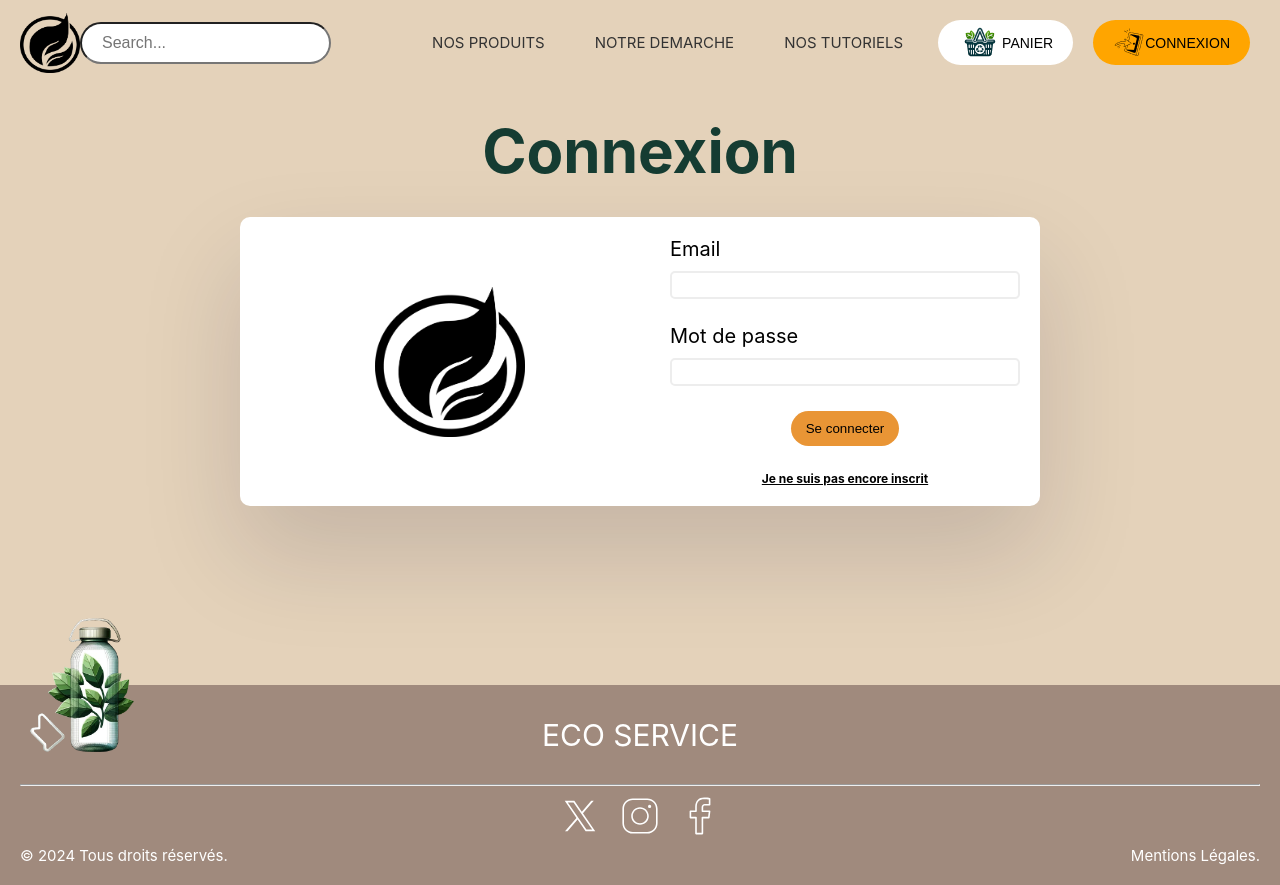
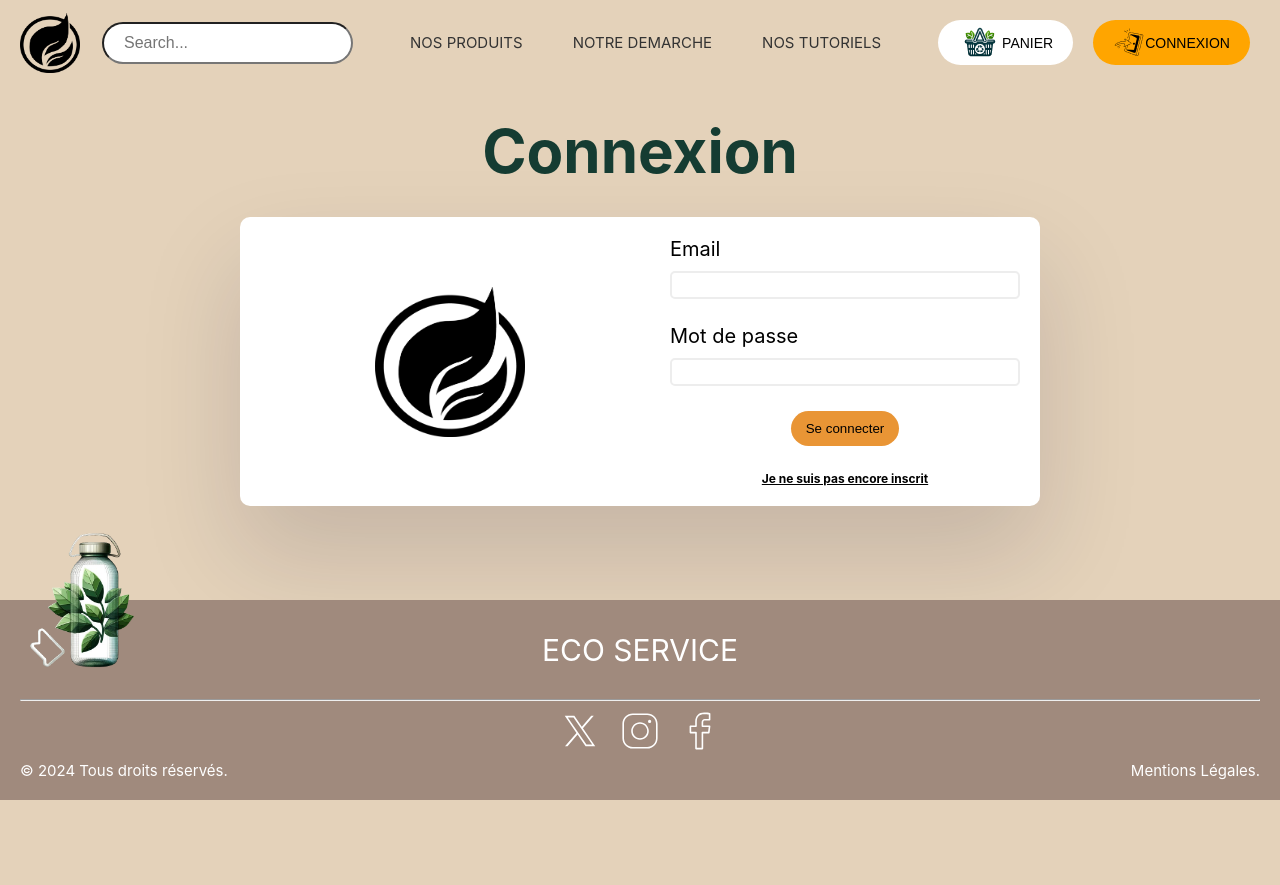
Before and after one commit to Ioamra/eco-service, a React (Create React App) app in the folder front/: page / in a window 1280 px wide. After the commit the page ends 800 px from the top, so only its background shows below. Built offline with nearby package versions, Linux system fonts and the light colour scheme.

Commit message:
mini maj navbar

```diff
--- a/front/src/App.css
+++ b/front/src/App.css
@@ -10,6 +10,6 @@ main {
 
 @media (min-width: 980px) {
   main {
-    min-height: calc(100vh - 280px);
+    min-height: calc(100vh - 280px - 85px);
   }
 }
--- a/front/src/components/navbar/navbar.css
+++ b/front/src/components/navbar/navbar.css
@@ -9,10 +9,6 @@
 .Eco-service-logo{
   width: 60px;
   height: 60px;
-}
-
-.search-container {
-  flex-grow: 1;
 }
 
 .nav-items {
@@ -101,7 +97,7 @@
   transition: all 0.3s ease-in-out;
 }
 
-@media (max-width: 768px) {
+@media (max-width: 980px) {
   .navbar-container {
     flex-direction: column;
     align-items: flex-start;
@@ -153,7 +149,7 @@
   }
 }
 
-@media (max-width: 768px) {
+@media (max-width: 980px) {
   .burger-menu {
     display: block;
   }
--- a/front/src/components/navbar/navbar.jsx
+++ b/front/src/components/navbar/navbar.jsx
@@ -5,10 +5,13 @@ import EcoServiceLogo from './logoEcoService.png';
 import LogoPanier from './logopanier.png';
 import LogoLogin from './logologin.png';
 import Modal from './modal.jsx';
+import { getPanier } from '../../services/commande.js';
 
 const Navbar = () => {
   const [showModal, setShowModal] = useState(false);
   const [showMenu, setShowMenu] = useState(false);
+
+  // const panier = getPanier();
 
   const handleOpenModal = () => {
     setShowModal(true);
@@ -35,9 +38,9 @@ const Navbar = () => {
           <NavLink className="nav-item" to="/notre-demarche" activeClassName="active">NOTRE DEMARCHE</NavLink>
           <NavLink className="nav-item" to="/nos-tutoriels" activeClassName="active">NOS TUTORIELS</NavLink>
         </div>
-      </div>
-      <div className="search-container mobile-search">
-        <input className="search-bar" type="text" placeholder="Search..."/>
+        <div className="search-container mobile-search">
+          <input className="search-bar" type="text" placeholder="Search..."/>
+        </div>
       </div>
       <div className="icon-container">
         <button onClick={handleOpenModal} className="icon-button panier">
```
